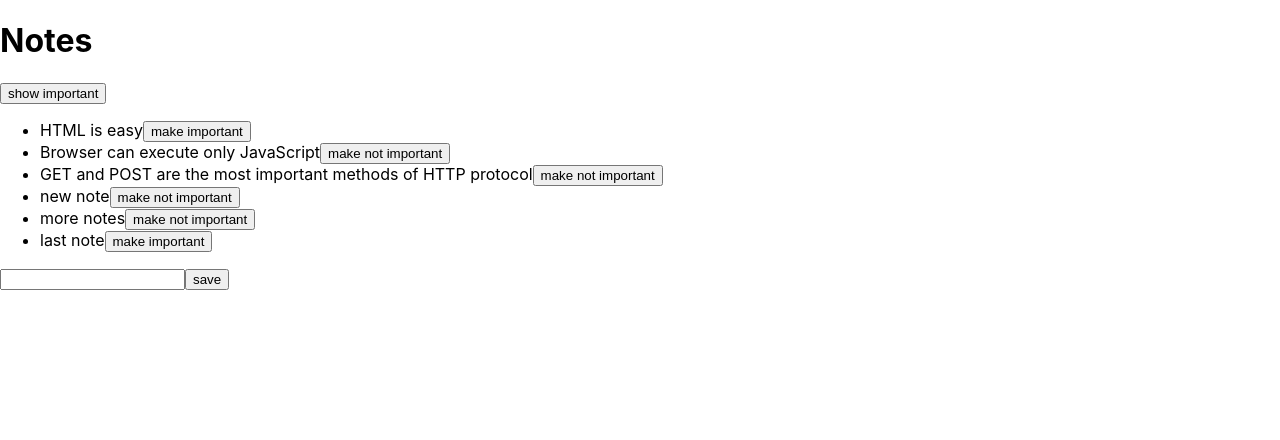
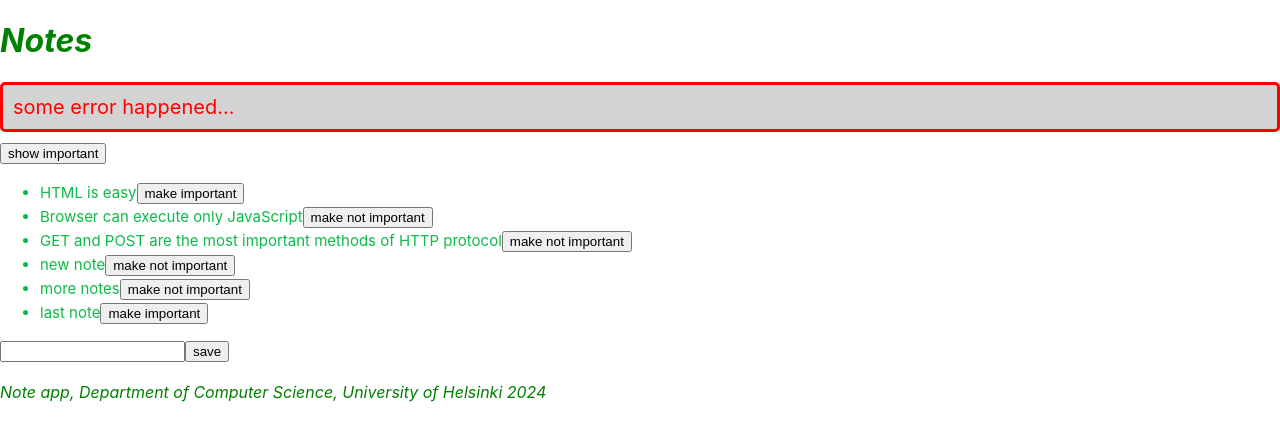
Before and after one commit to pdjorgeluis/my-app2a, a React (Create React App) app: page / in a window 1280 px wide. Shown: the top 440 px of the page. Built offline with nearby package versions, Linux system fonts and the light colour scheme; data requests are answered from the project's data file.

Commit message:
Added CSS style

```diff
--- a/src/App.css
+++ b/src/App.css
@@ -36,3 +36,25 @@
     transform: rotate(360deg);
   }
 }
+
+.note {
+  color: rgb(15, 185, 72);
+  padding-top: 3px;
+  font-size: 15px;
+}
+
+.error {
+  color: red;
+  background: lightgrey;
+  font-size: 20px;
+  border-style: solid;
+  border-radius: 5px;
+  padding: 10px;
+  margin-bottom: 10px;
+}
+
+h1 {
+  color: green;
+
+  font-style: italic;
+}
--- a/src/App.js
+++ b/src/App.js
@@ -3,6 +3,8 @@
 
 //Components
 import Note from './components/Note';
+import Notification from './components/Notification'
+
 import { useState, useEffect } from 'react'
 import axios from 'axios'
 
@@ -13,6 +15,7 @@
   const [notes, setNotes] = useState([])
   const [newNote, setNewNote] = useState('')
   const [showAll, setShowAll] = useState(true)
+  const [errorMessage, setErrorMessage] = useState('some error happened...')
 
   useEffect(() => {
     console.log('effect');
@@ -73,7 +76,11 @@
         setNotes(notes.map(note => note.id !== id ? note : returnedNote));
       })
       .catch(error => {
-        alert(`the note '${note.content}' was already deleted from the server`);
+        setErrorMessage(`the note '${note.content}' was already deleted from the server`);
+        setTimeout(() => {
+          setErrorMessage(null);
+        }, 5000)
+        //alert(`the note '${note.content}' was already deleted from the server`);
         setNotes(notes.filter(n => n.id !== id)); // removing deleted note from the application state
       })
   }
@@ -81,9 +88,23 @@
   // Array of notes to Show
   const notesToShow = showAll ? notes : notes.filter(note => note.important === true)
 
+  const Footer = () => {
+    const footerStyle = {
+      color: 'green',
+      fontStyle: 'italic',
+      fontSize: 16
+    }
+    return (
+      <div style={footerStyle}>
+        <br />
+        <em>Note app, Department of Computer Science, University of Helsinki 2024</em>
+      </div>
+    )
+  }
   return (
     <div>
       <h1>Notes</h1>
+      <Notification message={errorMessage} />
       <div>
         <button onClick={() => setShowAll(!showAll)}>
           show {showAll ? 'important' : 'all'}
@@ -102,6 +123,7 @@
         />
         <button type="submit">save</button>
       </form>
+      <Footer />
     </div>
   );
 }
--- a/src/components/Note.jsx
+++ b/src/components/Note.jsx
@@ -2,7 +2,7 @@
   const label = note.important
     ? 'make not important' : 'make important'
     return(
-      <li>
+      <li className='note'>
         {note.content}
         <button onClick={toggleImportance}>{label}</button>
       </li>
--- /dev/null
+++ b/src/components/Notification.jsx
@@ -0,0 +1,13 @@
+const Notification = ({ message }) => {
+    if (message === null){
+        return null
+    }
+
+    return (
+        <div className="error">
+            {message}
+        </div>
+    )
+}
+
+export default Notification
```
